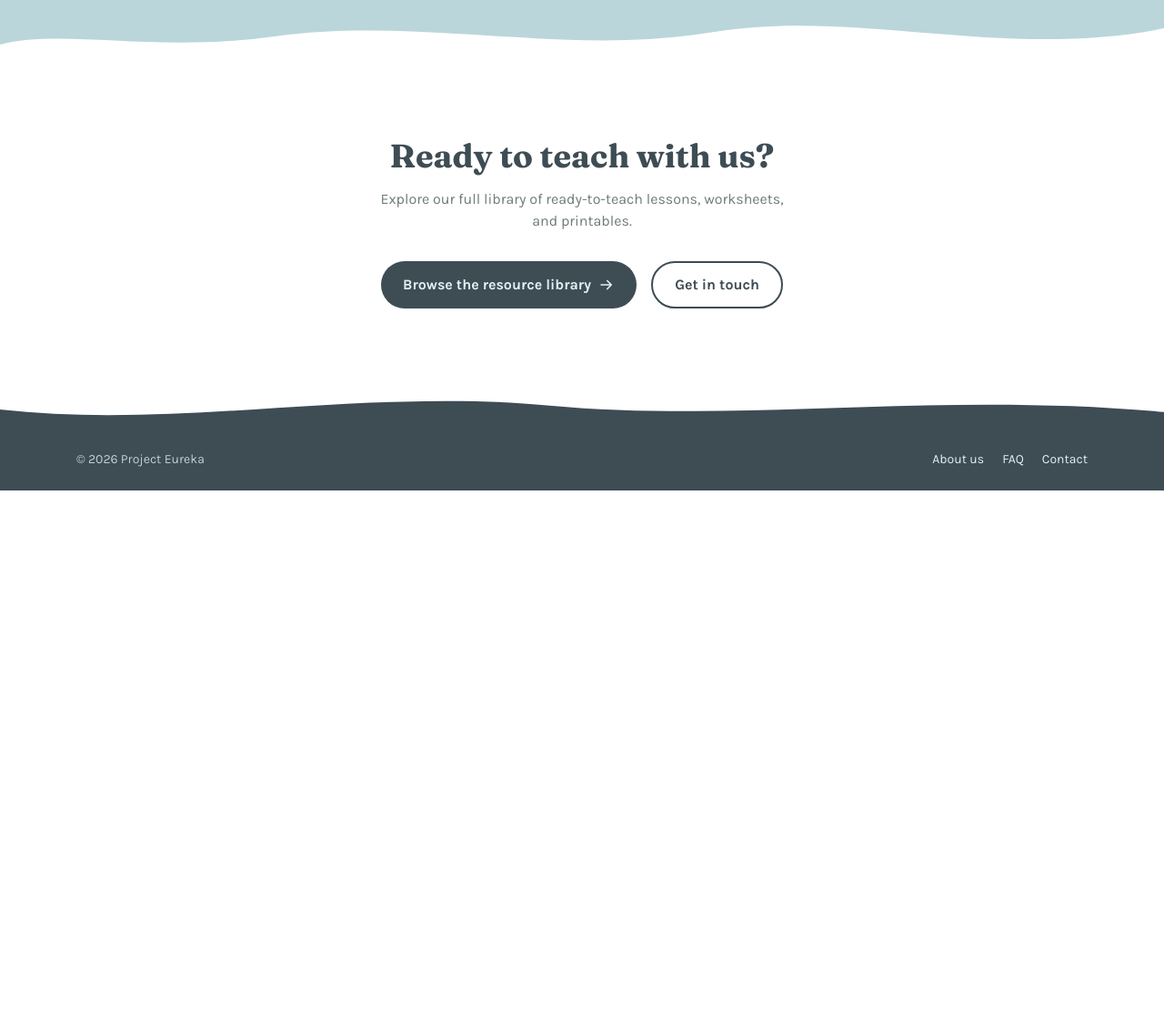
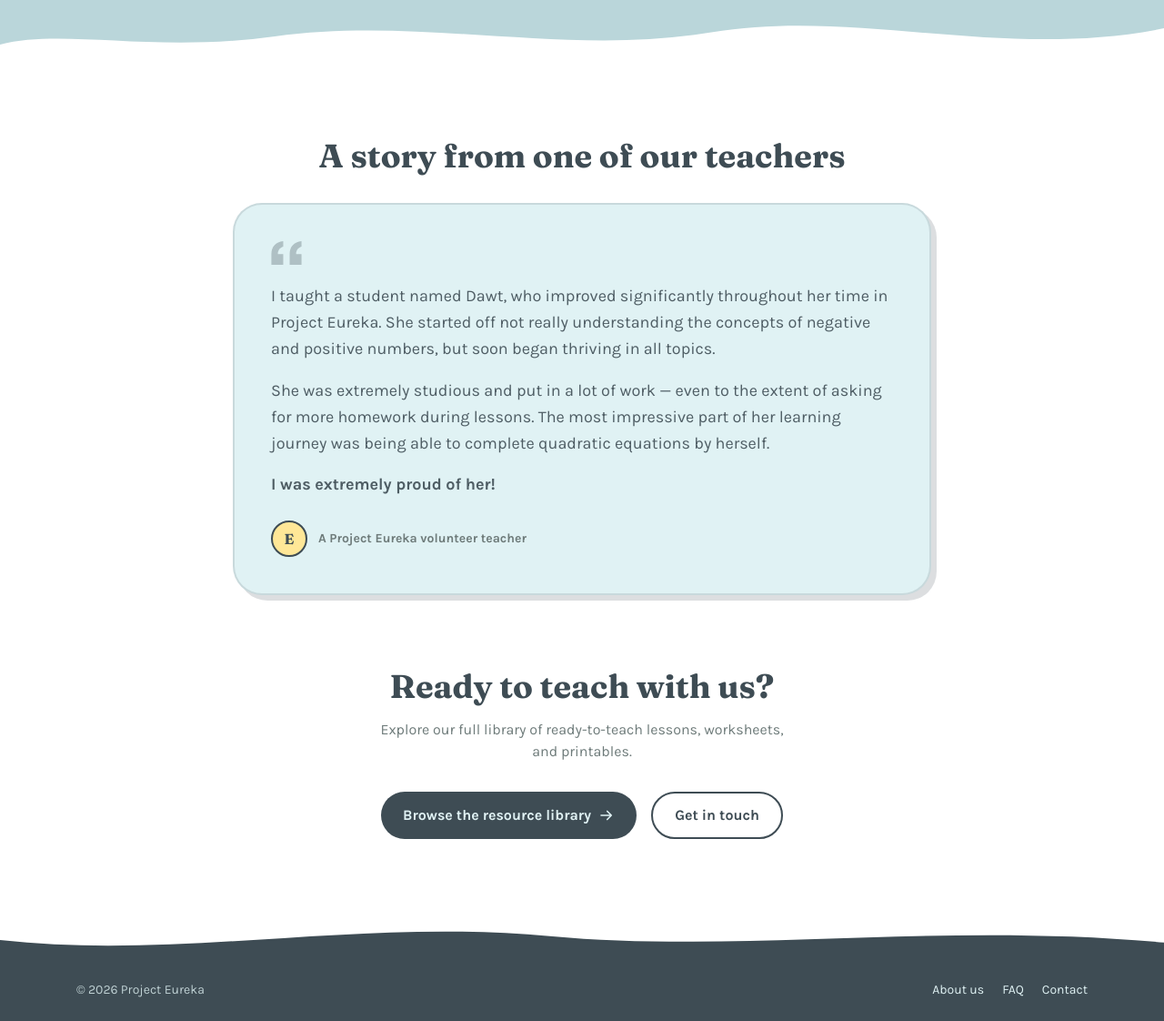
Before and after one commit to Yeffian/project_eureka, a Django app: page /teachers/ in a window 1280 px wide. Shown: the part 2099-3221 px from the top of the page at 91% size. Before the commit the page ends 2638 px from the top, so only its background shows below. Run offline with Django 4.2, Linux system fonts and the light colour scheme; some libraries are stand-ins or nearby versions.

Commit message:
hotfix: update teachers landing page with improvement testimonials

```diff
--- a/teachers/templates/teachers/landing.html
+++ b/teachers/templates/teachers/landing.html
@@ -143,7 +143,29 @@
   <path d="M0 0 H1440 V35 C 1240 75 1060 10 880 40 C 700 70 520 20 340 45 C 190 66 80 35 0 55 Z" fill="#BAD6DA"/>
 </svg>
 
-<section class="mx-auto max-w-6xl px-5 py-20 text-center">
+<!-- ░░ Teacher testimonial ░░ -->
+<section class="mx-auto max-w-6xl px-5 py-20">
+  <div class="reveal max-w-3xl mx-auto">
+    <h2 class="font-display text-4xl font-bold mb-8 text-center">{% translate "A story from one of our teachers" %}</h2>
+
+    <figure class="rounded-blob bg-cream border-2 border-ink/15 shadow-[6px_6px_0_0_rgba(62,76,84,0.18)] p-8 md:p-10">
+      <svg width="34" height="26" viewBox="0 0 28 22" aria-hidden="true" class="mb-5">
+        <path d="M0 22V12C0 5 4 1 11 0v5c-3 1-5 3-5 7h5v10H0Zm17 0V12c0-7 4-11 11-12v5c-3 1-5 3-5 7h5v10H17Z" fill="#3E4C54" opacity=".3"/>
+      </svg>
+      <blockquote class="text-lg leading-relaxed space-y-4 text-ink/90">
+        <p>{% translate "I taught a student named Dawt, who improved significantly throughout her time in Project Eureka. She started off not really understanding the concepts of negative and positive numbers, but soon began thriving in all topics." %}</p>
+        <p>{% translate "She was extremely studious and put in a lot of work — even to the extent of asking for more homework during lessons. The most impressive part of her learning journey was being able to complete quadratic equations by herself." %}</p>
+        <p class="font-bold">{% translate "I was extremely proud of her!" %}</p>
+      </blockquote>
+      <figcaption class="mt-6 flex items-center gap-3">
+        <span class="grid place-items-center w-10 h-10 rounded-full bg-butter border-2 border-ink font-display font-bold">E</span>
+        <span class="text-sm font-bold text-inksoft">{% translate "A Project Eureka volunteer teacher" %}</span>
+      </figcaption>
+    </figure>
+  </div>
+</section>
+
+<section class="mx-auto max-w-6xl px-5 pb-20 text-center">
   <div class="reveal">
     <h2 class="font-display text-4xl font-bold mb-4">{% translate "Ready to teach with us?" %}</h2>
     <p class="text-inksoft mb-8 max-w-md mx-auto">{% translate "Explore our full library of ready-to-teach lessons, worksheets, and printables." %}</p>
```
